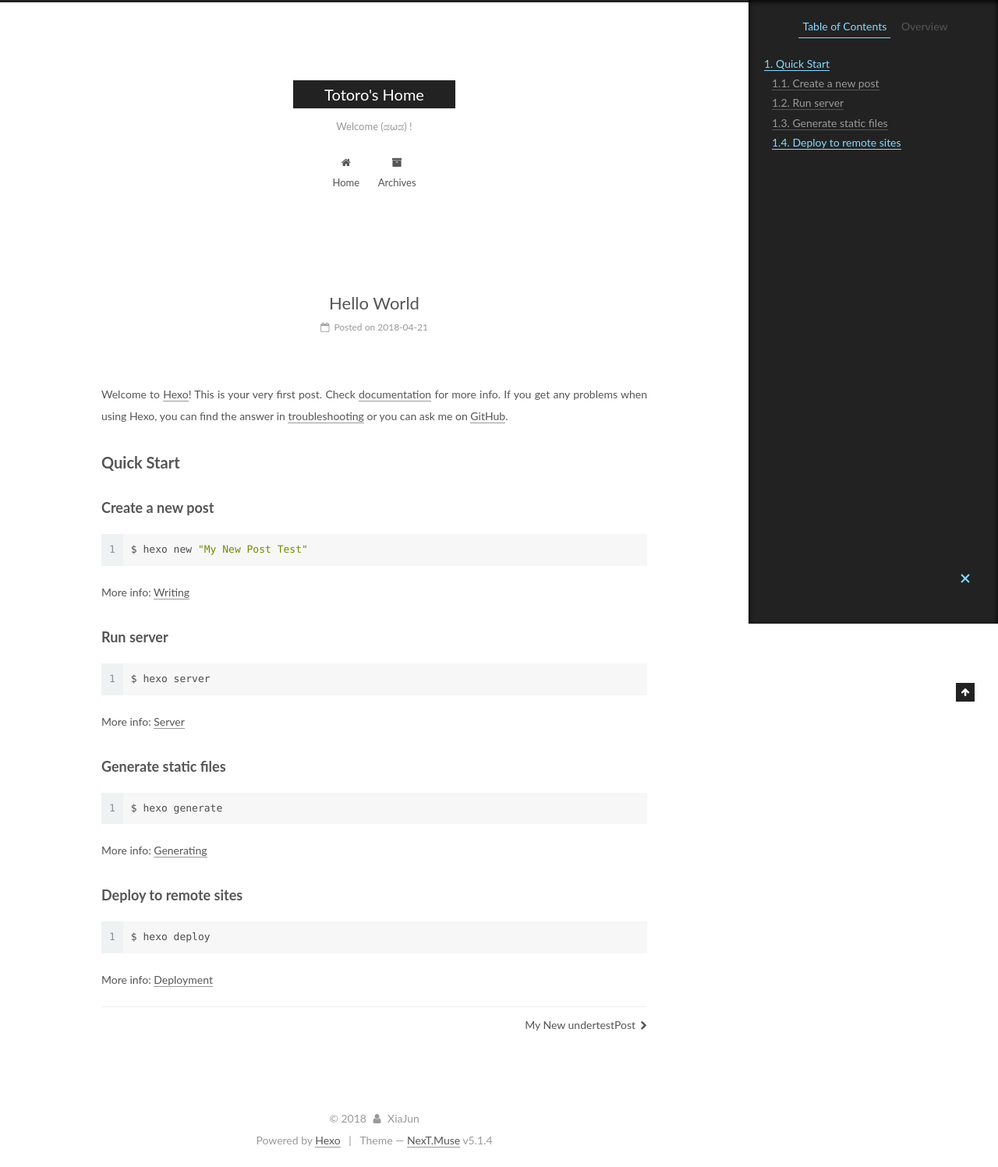
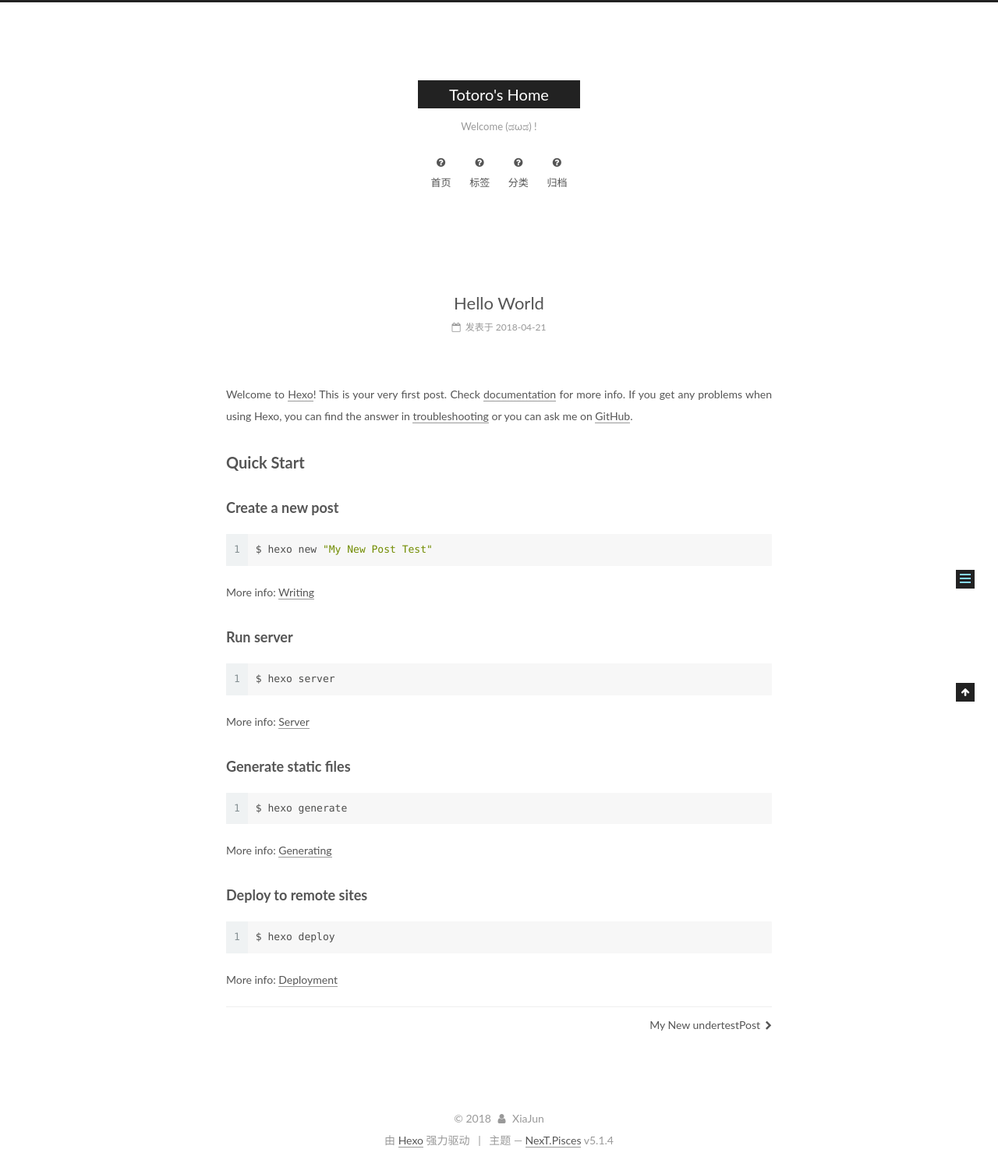
Before and after one commit to brucexiaj/brucexiaj.github.io, a plain HTML site: page 2018/04/21/hello-world/index.html in a window 1280 px wide. Shown: the whole page at 78% size. Drawn offline with Linux system fonts and the light colour scheme.

Commit message:
update website content

```diff
--- a/2018/04/21/hello-world/index.html
+++ b/2018/04/21/hello-world/index.html
@@ -5,7 +5,7 @@
 
 
 
-<html class="theme-next muse use-motion" lang="">
+<html class="theme-next pisces use-motion" lang="zh-Hans">
 <head>
   <meta charset="UTF-8"/>
 <meta http-equiv="X-UA-Compatible" content="IE=edge" />
@@ -85,7 +85,7 @@
 <meta property="og:url" content="https://brucexiaj.github.io/2018/04/21/hello-world/index.html">
 <meta property="og:site_name" content="Totoro&#39;s Home">
 <meta property="og:description" content="Welcome to Hexo! This is your very first post. Check documentation for more info. If you get any problems when using Hexo, you can find the answer in troubleshooting or you can ask me on GitHub. Quick">
-<meta property="og:locale" content="default">
+<meta property="og:locale" content="zh-Hans">
 <meta property="og:updated_time" content="2018-05-01T08:04:01.180Z">
 <meta name="twitter:card" content="summary">
 <meta name="twitter:title" content="Hello World">
@@ -97,7 +97,7 @@
   var NexT = window.NexT || {};
   var CONFIG = {
     root: '/',
-    scheme: 'Muse',
+    scheme: 'Pisces',
     version: '5.1.4',
     sidebar: {"position":"left","display":"post","offset":12,"b2t":false,"scrollpercent":false,"onmobile":false},
     fancybox: true,
@@ -105,7 +105,7 @@
     motion: {"enable":true,"async":false,"transition":{"post_block":"fadeIn","post_header":"slideDownIn","post_body":"slideDownIn","coll_header":"slideLeftIn","sidebar":"slideUpIn"}},
     duoshuo: {
       userId: '0',
-      author: 'Author'
+      author: '博主'
     },
     algolia: {
       applicationID: '',
@@ -137,7 +137,7 @@
 
 </head>
 
-<body itemscope itemtype="http://schema.org/WebPage" lang="default">
+<body itemscope itemtype="http://schema.org/WebPage" lang="zh-Hans">
 
 
 
@@ -183,19 +183,39 @@
         <li class="menu-item menu-item-home">
           <a href="/" rel="section">
 
-              <i class="menu-item-icon fa fa-fw fa-home"></i> <br />
+              <i class="menu-item-icon fa fa-fw fa-question-circle"></i> <br />
 
-            Home
+            首页
+          </a>
+        </li>
+
+
+        <li class="menu-item menu-item-tags">
+          <a href="/tags" rel="section">
+
+              <i class="menu-item-icon fa fa-fw fa-question-circle"></i> <br />
+
+            标签
+          </a>
+        </li>
+
+
+        <li class="menu-item menu-item-categories">
+          <a href="/categories" rel="section">
+
+              <i class="menu-item-icon fa fa-fw fa-question-circle"></i> <br />
+
+            分类
           </a>
         </li>
 
 
         <li class="menu-item menu-item-archives">
-          <a href="/archives/" rel="section">
+          <a href="/archives" rel="section">
 
-              <i class="menu-item-icon fa fa-fw fa-archive"></i> <br />
+              <i class="menu-item-icon fa fa-fw fa-question-circle"></i> <br />
 
-            Archives
+            归档
           </a>
         </li>
 
@@ -259,9 +279,9 @@
                 <i class="fa fa-calendar-o"></i>
               </span>
 
-                <span class="post-meta-item-text">Posted on</span>
+                <span class="post-meta-item-text">发表于</span>
 
-              <time title="Post created" itemprop="dateCreated datePublished" datetime="2018-04-21T21:28:38+08:00">
+              <time title="创建于" itemprop="dateCreated datePublished" datetime="2018-04-21T21:28:38+08:00">
                 2018-04-21
               </time>
 
@@ -394,10 +414,10 @@
 
         <ul class="sidebar-nav motion-element">
           <li class="sidebar-nav-toc sidebar-nav-active" data-target="post-toc-wrap">
-            Table of Contents
+            文章目录
           </li>
           <li class="sidebar-nav-overview" data-target="site-overview-wrap">
-            Overview
+            站点概览
           </li>
         </ul>
 
@@ -415,10 +435,10 @@
 
               <div class="site-state-item site-state-posts">
 
-                <a href="/archives/">
+                <a href="/archives">
 
                   <span class="site-state-item-count">3</span>
-                  <span class="site-state-item-name">posts</span>
+                  <span class="site-state-item-name">日志</span>
                 </a>
               </div>
 
@@ -484,7 +504,7 @@
 </div>
 
 
-  <div class="powered-by">Powered by <a class="theme-link" target="_blank" href="https://hexo.io">Hexo</a></div>
+  <div class="powered-by">由 <a class="theme-link" target="_blank" href="https://hexo.io">Hexo</a> 强力驱动</div>
 
 
 
@@ -492,7 +512,7 @@
 
 
 
-  <div class="theme-info">Theme &mdash; <a class="theme-link" target="_blank" href="https://github.com/iissnan/hexo-theme-next">NexT.Muse</a> v5.1.4</div>
+  <div class="theme-info">主题 &mdash; <a class="theme-link" target="_blank" href="https://github.com/iissnan/hexo-theme-next">NexT.Pisces</a> v5.1.4</div>
 
 
 
@@ -593,6 +613,13 @@
 
 
 
+  <script type="text/javascript" src="/js/src/affix.js?v=5.1.4"></script>
+
+  <script type="text/javascript" src="/js/src/schemes/pisces.js?v=5.1.4"></script>
+
+
+
+
   <script type="text/javascript" src="/js/src/scrollspy.js?v=5.1.4"></script>
 <script type="text/javascript" src="/js/src/post-details.js?v=5.1.4"></script>
 
```
Also changed, not shown: 2018/05/01/My-New-Post/index.html (+43 -16 lines), 2018/05/01/XiaJun/index.html (+43 -16 lines), archives/2018/04/index.html (+43 -16 lines), archives/2018/05/index.html (+43 -16 lines), archives/2018/index.html (+43 -16 lines), archives/index.html (+43 -16 lines), index.html (+47 -20 lines).
